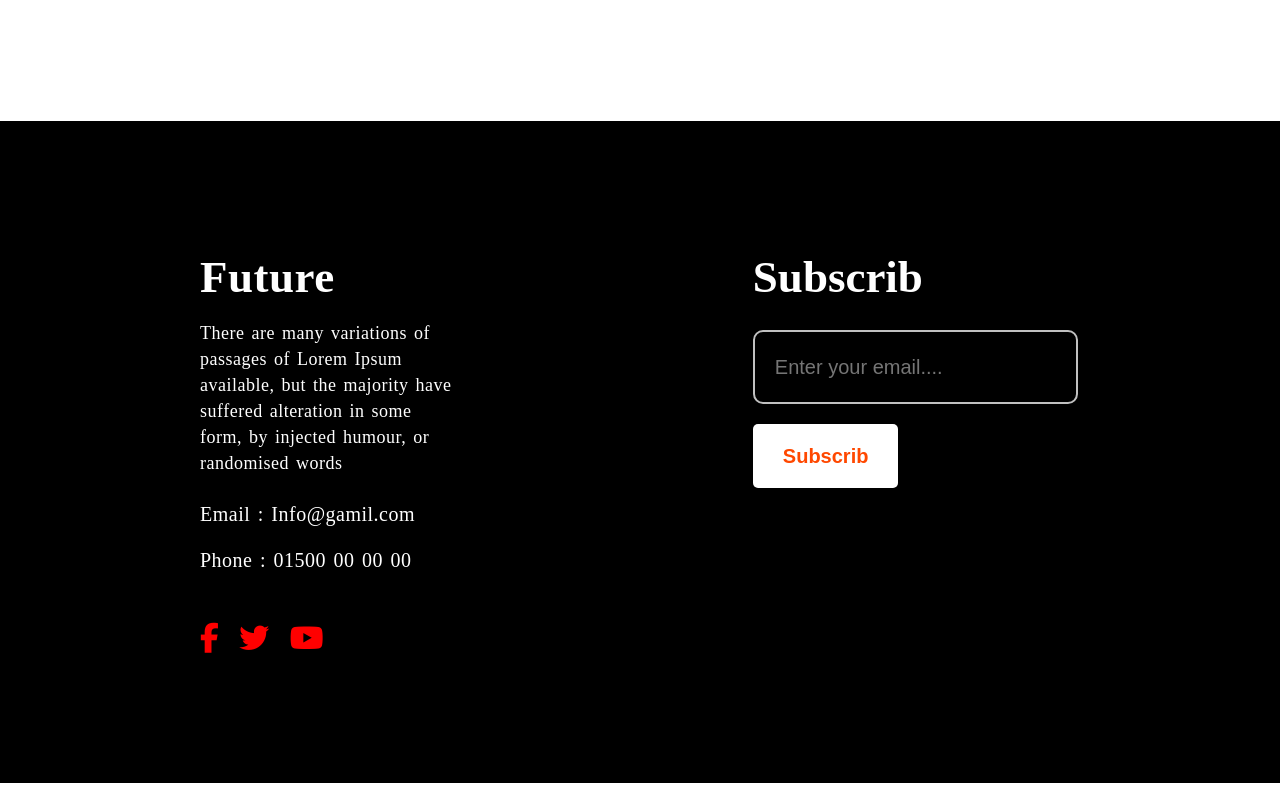
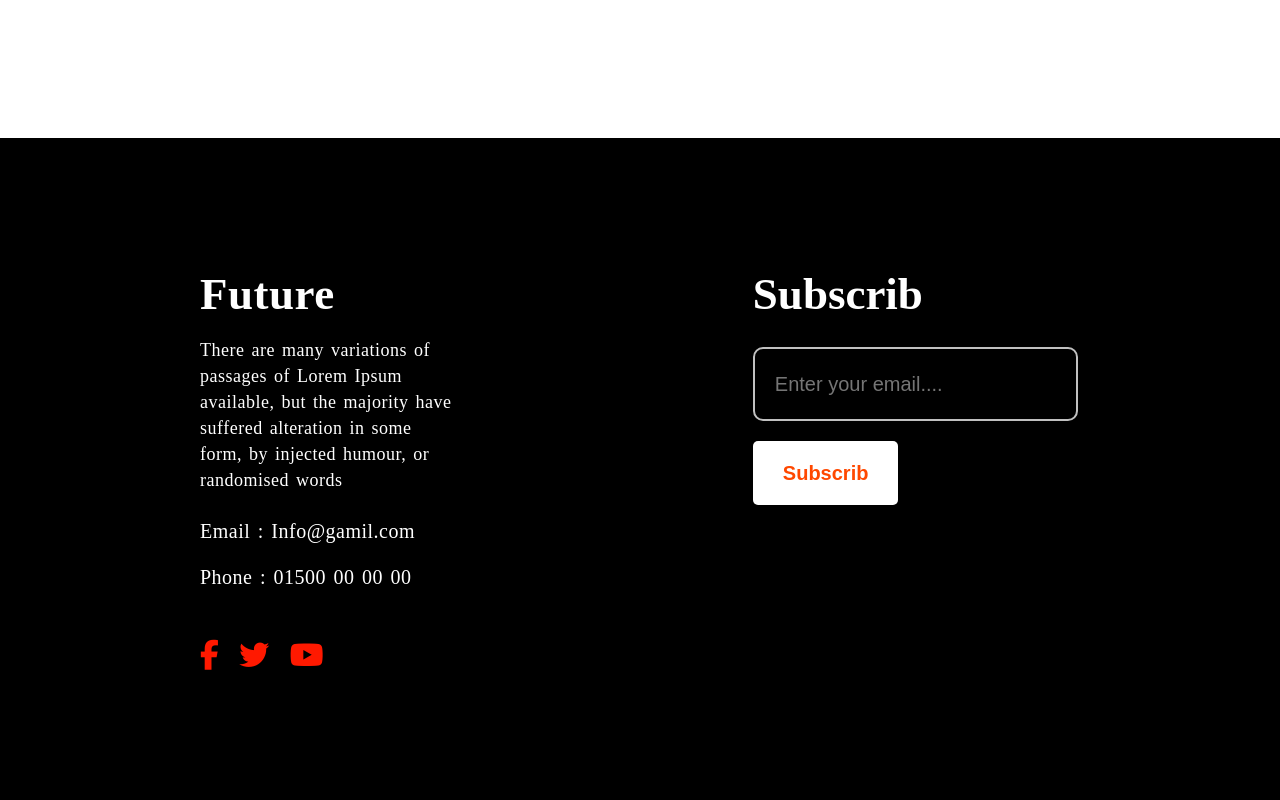
Before and after one commit to SayhanA/first-assignment, a plain HTML site: page index.html in a window 1280 px wide. Shown: the part 3808-4608 px from the top of the page. Drawn offline with nearby package versions, Linux system fonts and the light colour scheme; a web font is replaced by a local one.

Commit message:
code added

```diff
--- a/style.css
+++ b/style.css
@@ -160,6 +160,7 @@ input:hover .fa-solid{
     padding-top: 30px;
     text-align: center;
 }
+
 .skill-list{
     display: flex;
     flex-flow: row nowrap;
@@ -325,9 +326,9 @@ footer>div{
     gap: 20px;
     padding-bottom: 100px;
 }
-.fa-brands{
+.footer-info .fa-brands{
     font-size: 30px;
-    color: red;
+    color: rgb(255, 25, 0);
     cursor: pointer;
     transition: all 0.2s ease-in-out;
 }
```
